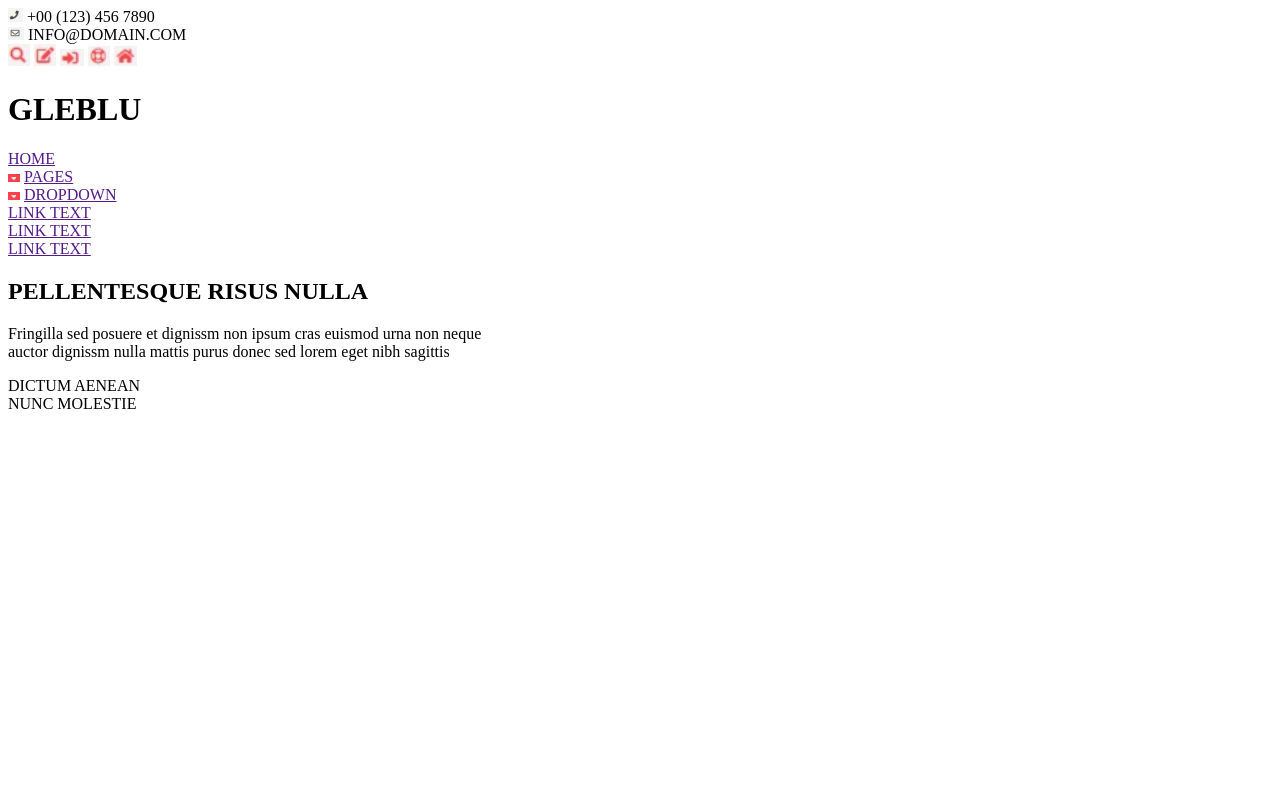
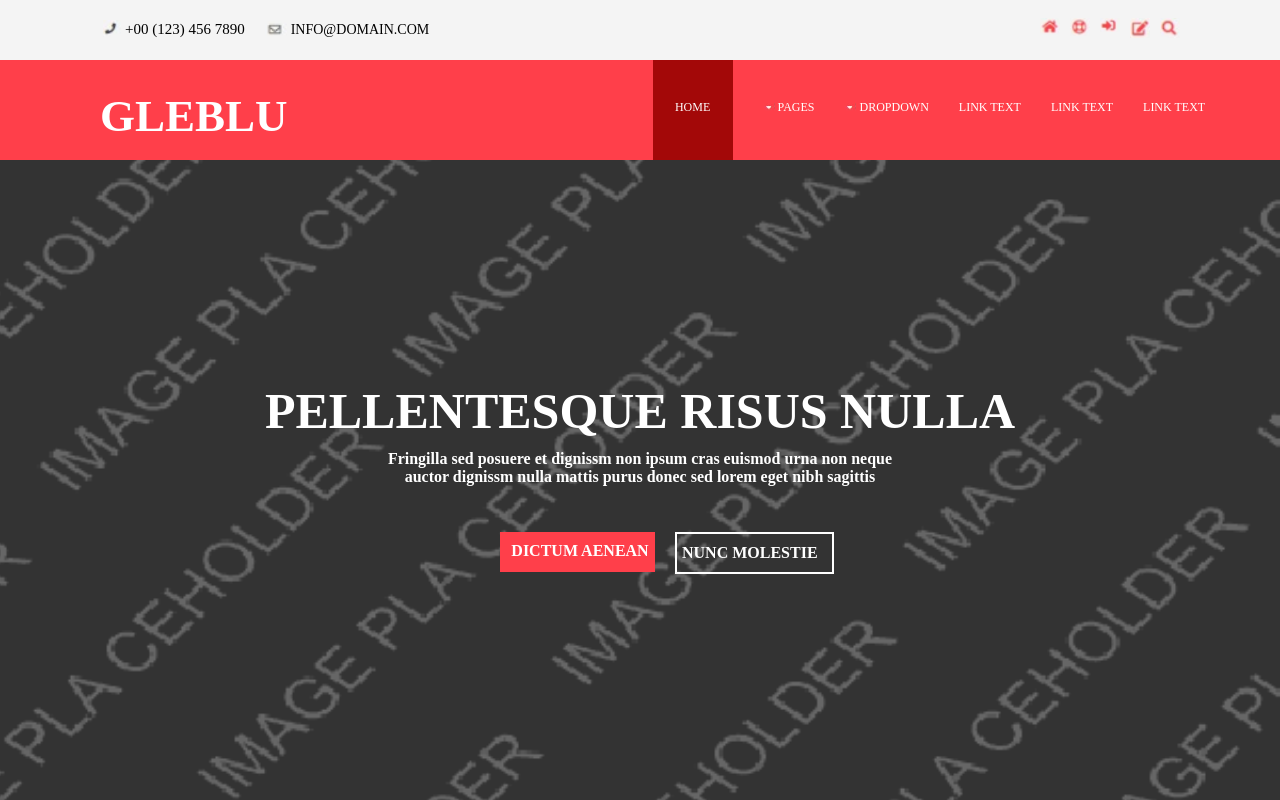
Before and after one commit to AMOKADANIEL/AMOKADANIEL.github.io, a plain HTML site: page index.html in a window 1280 px wide. Drawn offline with Linux system fonts and the light colour scheme.

Commit message:
Add files via upload

```diff
--- a/index.html
+++ b/index.html
@@ -2,7 +2,7 @@
 <html>
 <head>
 	<title>GLEBLU</title>
-	<link rel="stylesheet" type="text/css" href="task1.css">
+	<link rel="stylesheet" type="text/css" href="index.css">
 </head>
 <body>
 	<div id="menu-container">
```
